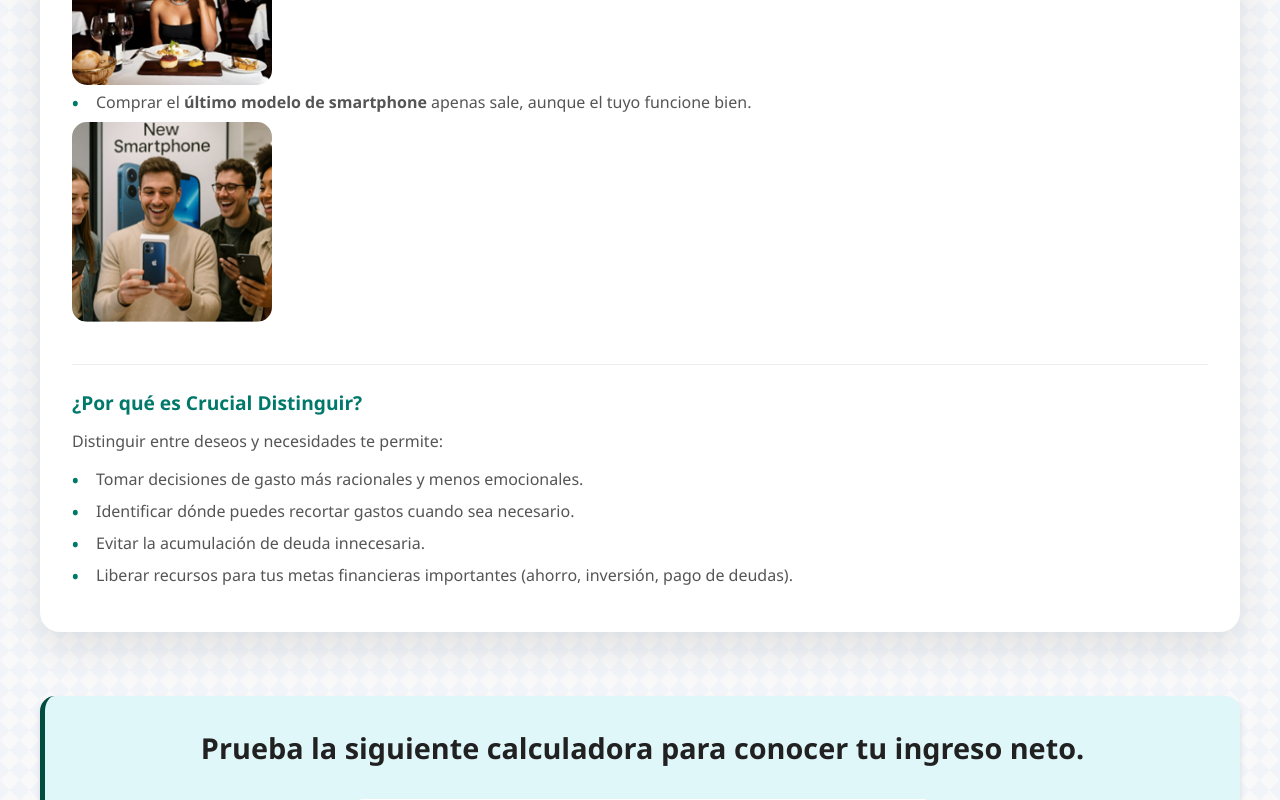
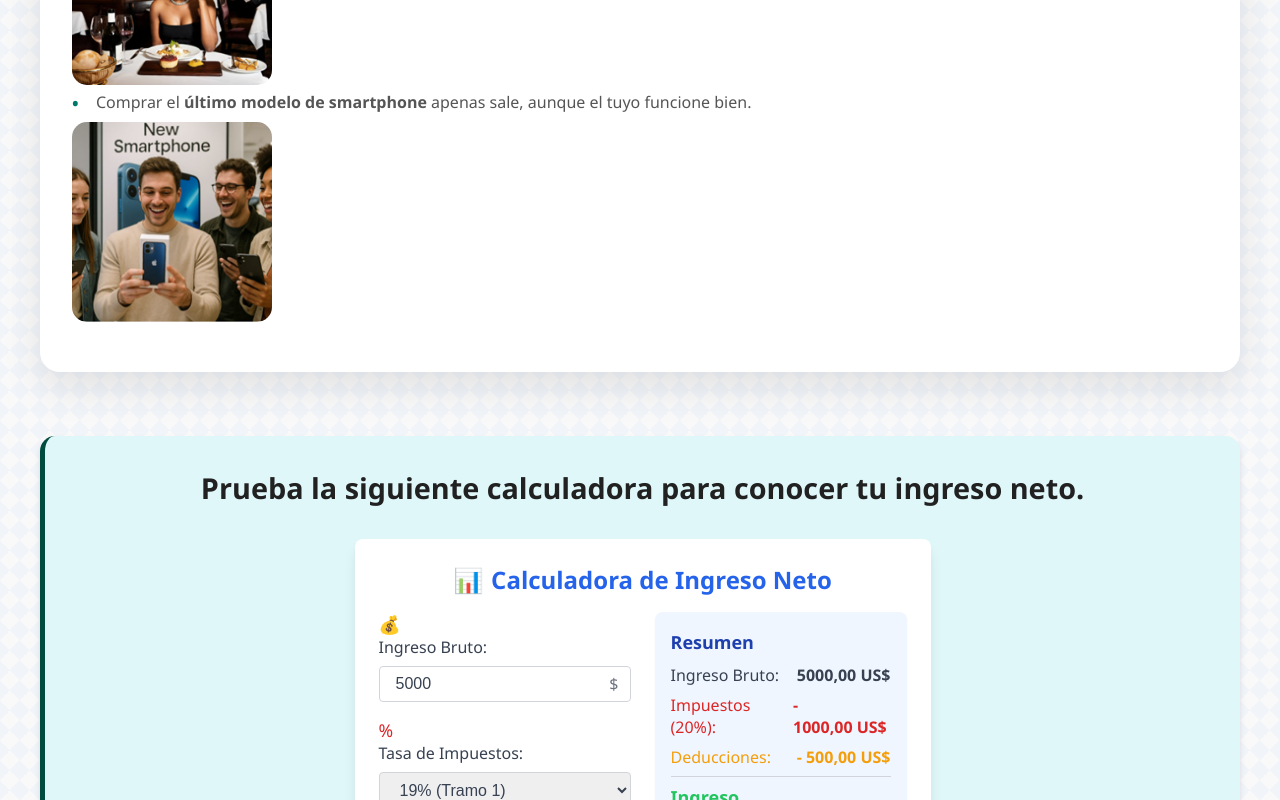
Before and after one commit to DepresslyJuice/SemillaFinanciera, a React (Vite) app: page /temas/Gastos in a window 1280 px wide. Shown: the part 4030-4830 px from the top of the page. Built offline with nearby package versions, Linux system fonts and the light colour scheme; a small style sheet from the web is missing.

Commit message:
imagenes

```diff
--- a/src/pages/GastosDeseos.tsx
+++ b/src/pages/GastosDeseos.tsx
@@ -95,17 +95,6 @@ function GastosDeseos() {
                         </ul>
                     </div>
 
-                    <div className="distinction-block">
-                        <h4>¿Por qué es Crucial Distinguir?</h4>
-                        <p>Distinguir entre deseos y necesidades te permite:</p>
-                        <ul>
-                            <li>Tomar decisiones de gasto más racionales y menos emocionales.</li>
-                            <li>Identificar dónde puedes recortar gastos cuando sea necesario.</li>
-                            <li>Evitar la acumulación de deuda innecesaria.</li>
-                            <li>Liberar recursos para tus metas financieras importantes (ahorro, inversión, pago de deudas).</li>
-                        </ul>
-                    </div>
-
                 </div> {/* Fin Tarjeta 2 */}
 
                 <div className="calculadora-container"> {/* Contenedor de la Calculadora */}
```
